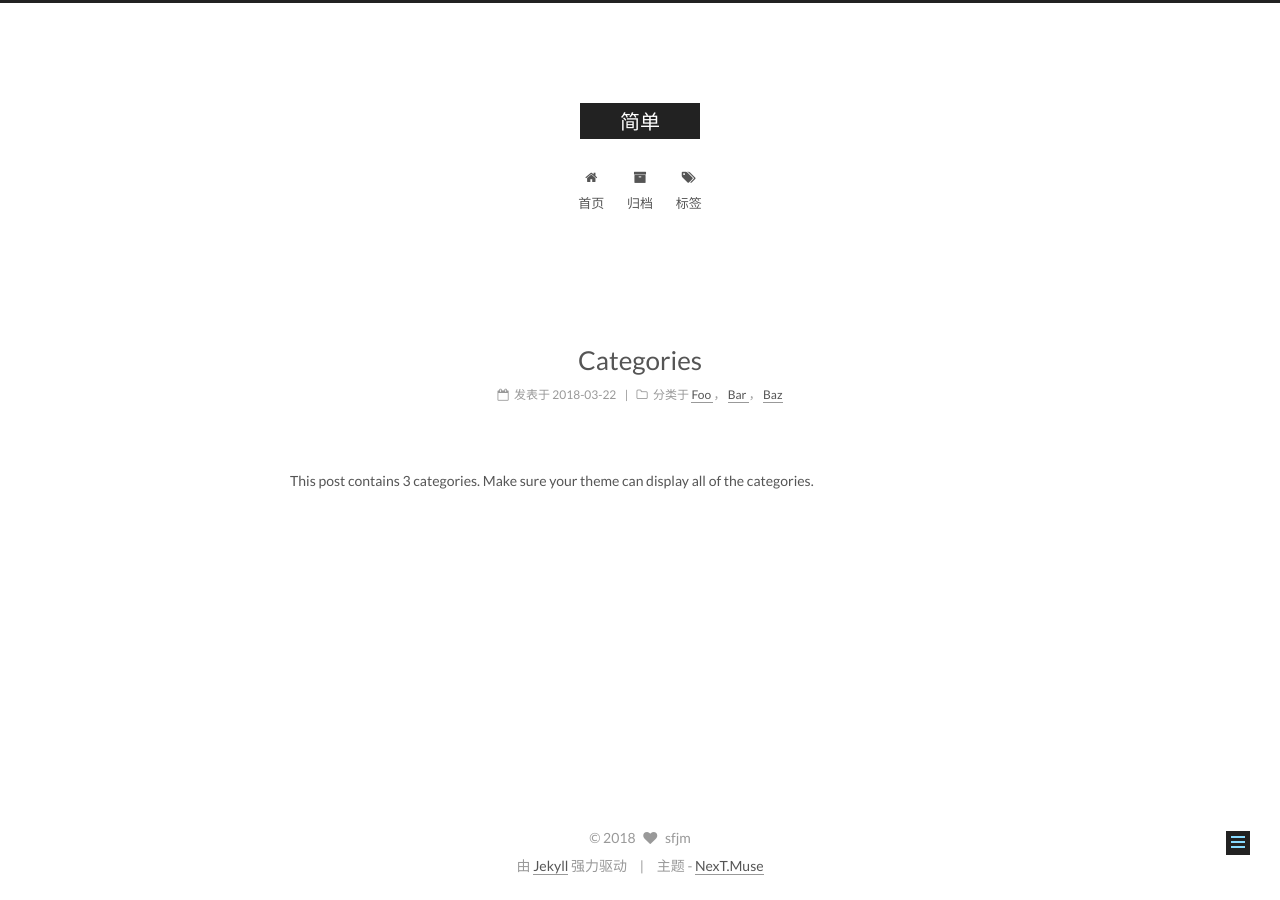
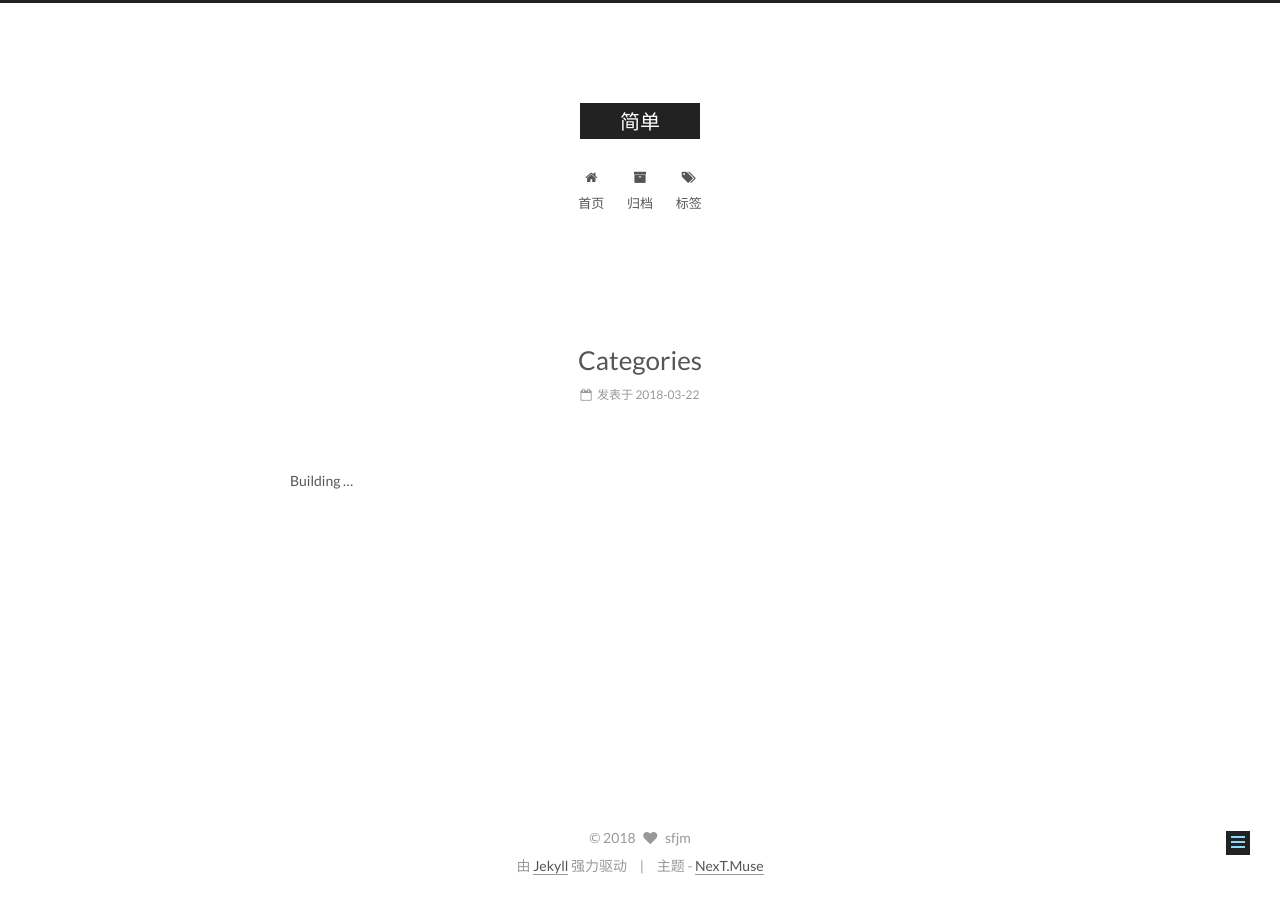
Before and after one commit to sfjm/sfjm.github.io, a Jekyll site: the page built from _posts/2018-03-22-start.md, in a window 1280 px wide. Built offline with Jekyll 4.4.1, drawn with Linux system fonts in a browser that asks for light colours.

Commit message:
update temp

```diff
--- a/_config.yml
+++ b/_config.yml
@@ -212,7 +212,7 @@ font:
 # Social Links
 # Key is the link label showing to end users.
 # Value is the target link (E.g. GitHub: https://github.com/iissnan)
-#social:
+social:
   #LinkLabel: Link
   GitHub: https://github.com/sfjm
 
--- a/_includes/_macro/sidebar.html
+++ b/_includes/_macro/sidebar.html
@@ -31,7 +31,7 @@
       <section class="site-overview sidebar-panel{% unless display_toc and toc.size > 1 %} sidebar-panel-active{% endunless %}">
         <div class="site-author motion-element" itemprop="author" itemscope itemtype="http://schema.org/Person">
           <img class="site-author-image" itemprop="image"
-               src="{% assign default_avatar = site.images | append: '/avatar.gif' %}{{ site.avatar | default: default_avatar | relative_url }}"
+               src="{% assign default_avatar = site.images | append: '/avatar.jpg' %}{{ site.avatar | default: default_avatar | relative_url }}"
                alt="{{ site.author }}" />
           <p class="site-author-name" itemprop="name">{{ site.author }}</p>
            {% if site.seo %}
--- a/_posts/2018-03-22-start.md
+++ b/_posts/2018-03-22-start.md
@@ -1,10 +1,6 @@
 ---
 title: Categories
 date: 2018-03-22 23:30:09
-categories:
-- Foo
-- Bar
-- Baz
 ---
 
-This post contains 3 categories. Make sure your theme can display all of the categories.
+Building ...
```
Also changed, not shown: assets/images/avatar.jpg (added).
